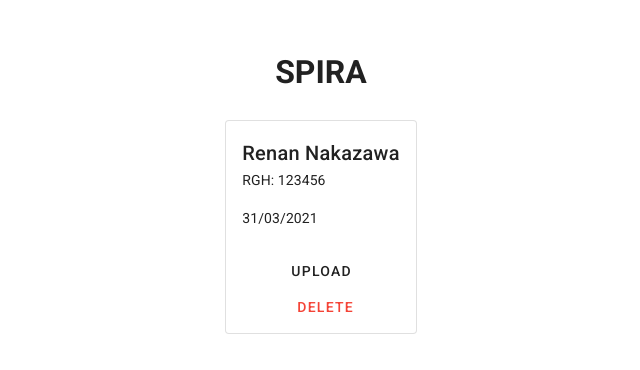
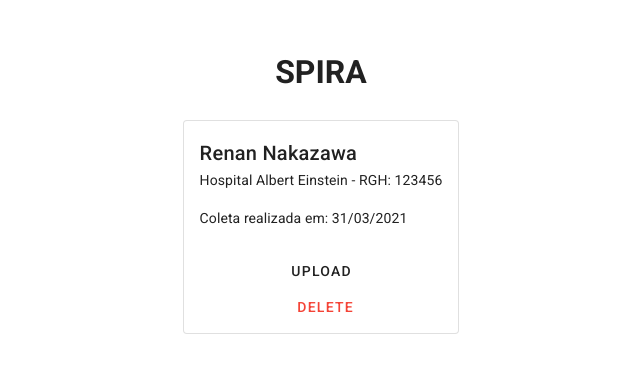
Before and after one commit to spirabr/PWA-App, a Vue app: page /upload in a window 1280 px wide. Shown: the part 134-504 px from the top of the page, without its empty margins (319-959 px from the left). Built offline with nearby package versions, Linux system fonts and the light colour scheme; no server answers.

Commit message:
add simple upload button functionality

```diff
--- a/src/components/UploadAudiosCard.vue
+++ b/src/components/UploadAudiosCard.vue
@@ -6,9 +6,9 @@
     :disabled="isUploading"
   >
     <div class="card-content">
-      <v-card-title class="title">{{title}}</v-card-title>
-      <v-card-subtitle class="subtitle">RGH: {{subtitle}}</v-card-subtitle>
-      <v-card-text class="description">{{description}}</v-card-text>
+      <v-card-title class="title">{{patient.name}}</v-card-title>
+      <v-card-subtitle class="subtitle">{{location.name}} - RGH: {{patient.id}}</v-card-subtitle>
+      <v-card-text class="description">Coleta realizada em: {{sampleDate}}</v-card-text>
     </div>
     <div class="card-actions">
       <v-card-actions class="flex-column">
@@ -27,13 +27,22 @@
 
 export default {
   name: 'UploadAudiosCard',
-  props: ['title', 'description', 'subtitle', 'baseUrl'],
+  props: ['patient', 'location', 'sampleDate', 'http'],
   data: () => ({
     isUploading: false,
   }),
   methods: {
     async uploadAudios() {
-
+      const requestData = {
+        patientId: this.patient.id,
+        collector: {
+          name: this.patient.name,
+          hospital: this.location.name
+        },
+        // audioUrl1: "http://example.audio.com/audios/1" not used for now
+      }
+      const response = await this.http.post('/', requestData)
+      console.log(response)
     }
   }
 }
--- a/src/views/Upload.vue
+++ b/src/views/Upload.vue
@@ -12,10 +12,10 @@
     </div>
     <v-list class="cards-container">
       <UploadAudiosCard
-        :title="test"
-        :subtitle="'123456'"
-        :description="'31/03/2021'"
-        :baseUrl="'localhost'"
+        :patient="patient"
+        :sampleDate="'31/03/2021'"
+        :location="location"
+        :http="instance"
       >
       </UploadAudiosCard>
     </v-list>
@@ -26,11 +26,24 @@
 import UploadAudiosCard from '../components/UploadAudiosCard'
 import axios from 'axios'
 
+const baseURL = `${process.env.VUE_APP_BACKEND_URL}:${process.env.VUE_APP_BACKEND_PORT}`
+
+const instance = axios.create({
+  baseURL: baseURL
+})
+
 export default {
   name: 'Upload',
   components: {UploadAudiosCard},
   data: () => ({
-    test: 'Renan Nakazawa'
+    instance: instance,
+    patient: {
+      id: '123456',
+      name: 'Renan Nakazawa'
+    },
+    location: {
+      name: 'Hospital Albert Einstein'
+    }
   })
 }
 </script>
--- a/vue.config.js
+++ b/vue.config.js
@@ -1,5 +1,8 @@
 module.exports = {
   transpileDependencies: [
     'vuetify'
-  ]
+  ],
+  devServer: {
+    proxy: 'http://localhost:3000'
+  }
 }
```
